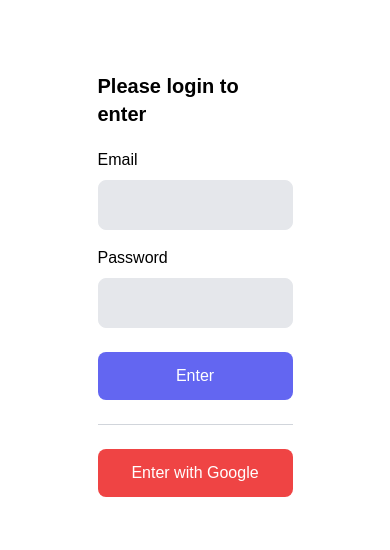
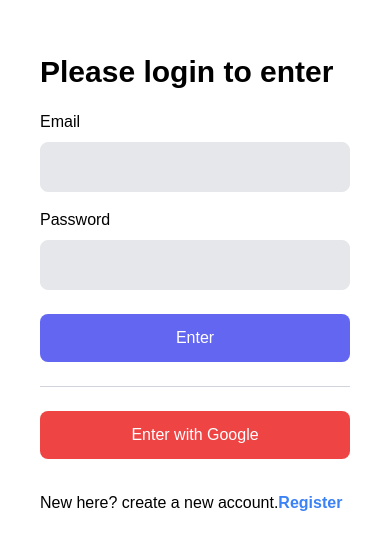
Before and after one commit to gmartins-dev/nextjs-dashboard, a Next.js app: page /authentication in a window 390 px wide. Shown: the part 138-688 px from the top of the page. Built offline with nearby package versions, Linux system fonts and the light colour scheme.

Commit message:
add new features authentication page

```diff
--- a/src/pages/authentication.tsx
+++ b/src/pages/authentication.tsx
@@ -16,9 +16,16 @@ export default function Authentication(){
   }
 
   return (
-    <div className="flex flex-col h-screen items-center justify-center">
-      <div className="w-1/2">
-        <h1 className="text-xl font-bold mb-5">
+    <div className="flex items-center justify-center h-screen">
+      <div className="md:w-1/2 hidden md:block lg:w-2/3">
+        <img
+        src="https://source.unsplash.com/random"
+        alt="Imagem tela auth"
+        className="h-screen w-full object-cover"
+        />
+      </div>
+      <div className="m-10 w-full md:w-1/2 lg:w-2/3">
+        <h1 className="mb-5 text-3xl font-bold">
           {status === 'logged' ? "Please login to enter" : "Please register your account"}
         </h1>
         <AuthInput
@@ -36,13 +43,28 @@ export default function Authentication(){
           newValue={setPassword}
         />
 
-        <button onClick={handleSubmit} className='w-full bg-indigo-500 hover:bg-indigo-400 text-white rounded-lg px-4 py-3 mt-6'>
+        <button onClick={handleSubmit} className='w-full px-4 py-3 mt-6 text-white bg-indigo-500 rounded-lg hover:bg-indigo-400'>
           {status === 'logged' ? "Enter" : "Register"}
         </button>
-        <hr className="my-6 border-gray-300 w-full"/>
-        <button onClick={handleSubmit} className='w-full bg-red-500 hover:bg-red-400 text-white rounded-lg px-4 py-3'>
+        <hr className="w-full my-6 border-gray-300"/>
+        <button onClick={handleSubmit} className='w-full px-4 py-3 text-white bg-red-500 rounded-lg hover:bg-red-400'>
           {status === 'logged' ? "Enter with Google" : "Register with Google"}
         </button>
+        {status === "logged" ? (
+          <p className="mt-8">
+            New here? create a new account.
+            <a onClick={() => setStatus('register')} className="text-blue-500 hover:text-blue-700 font-semibold cursor-pointer">
+              Register
+            </a>
+          </p>
+        ):(
+          <p className="mt-8">
+          Already have a account?
+          <a onClick={() => setStatus('logged')} className="text-blue-500 hover:text-blue-700 font-semibold cursor-pointer">
+            Login
+          </a>
+        </p>
+        )}
       </div>
     </div>
   )
```
Also changed, not shown: tsconfig.json (+10 -3 lines), src/pages/_app.tsx (line endings or trailing spaces), 1 other file (tests, documents, lock files or other folders).
